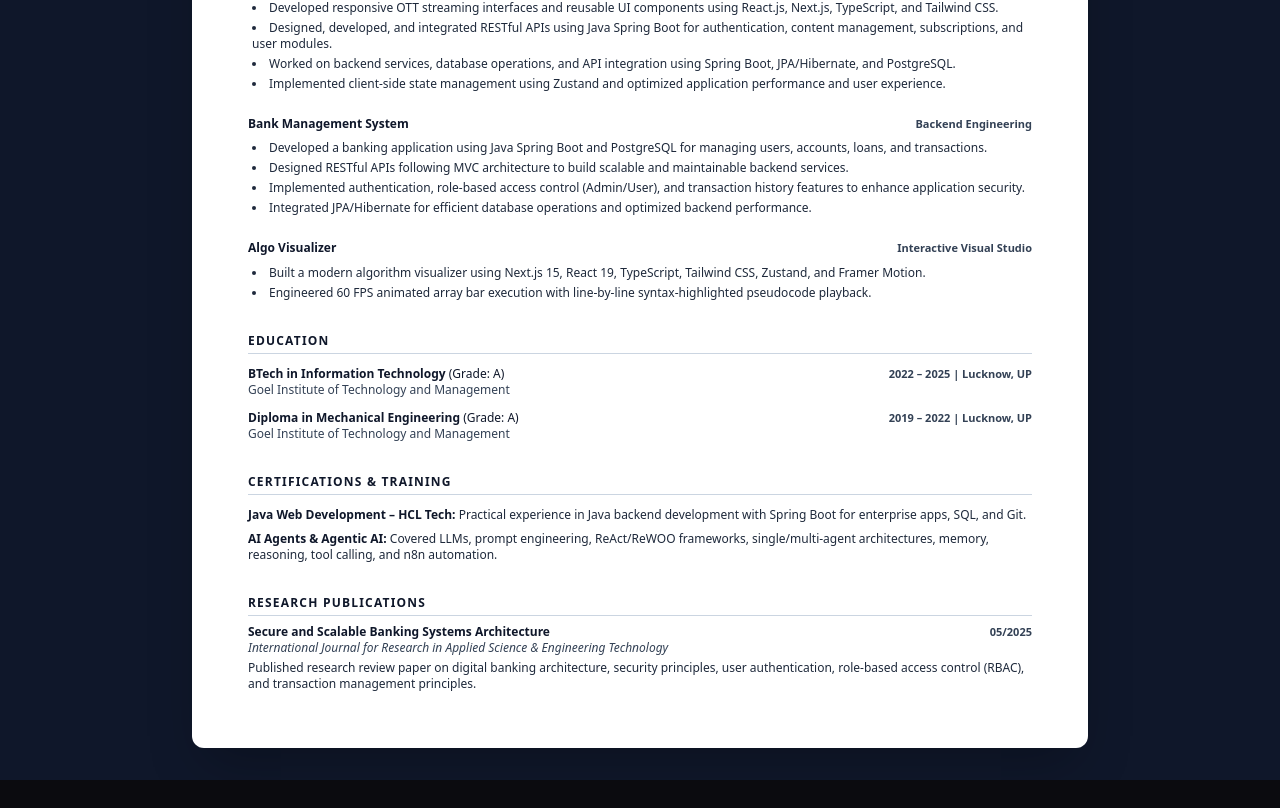
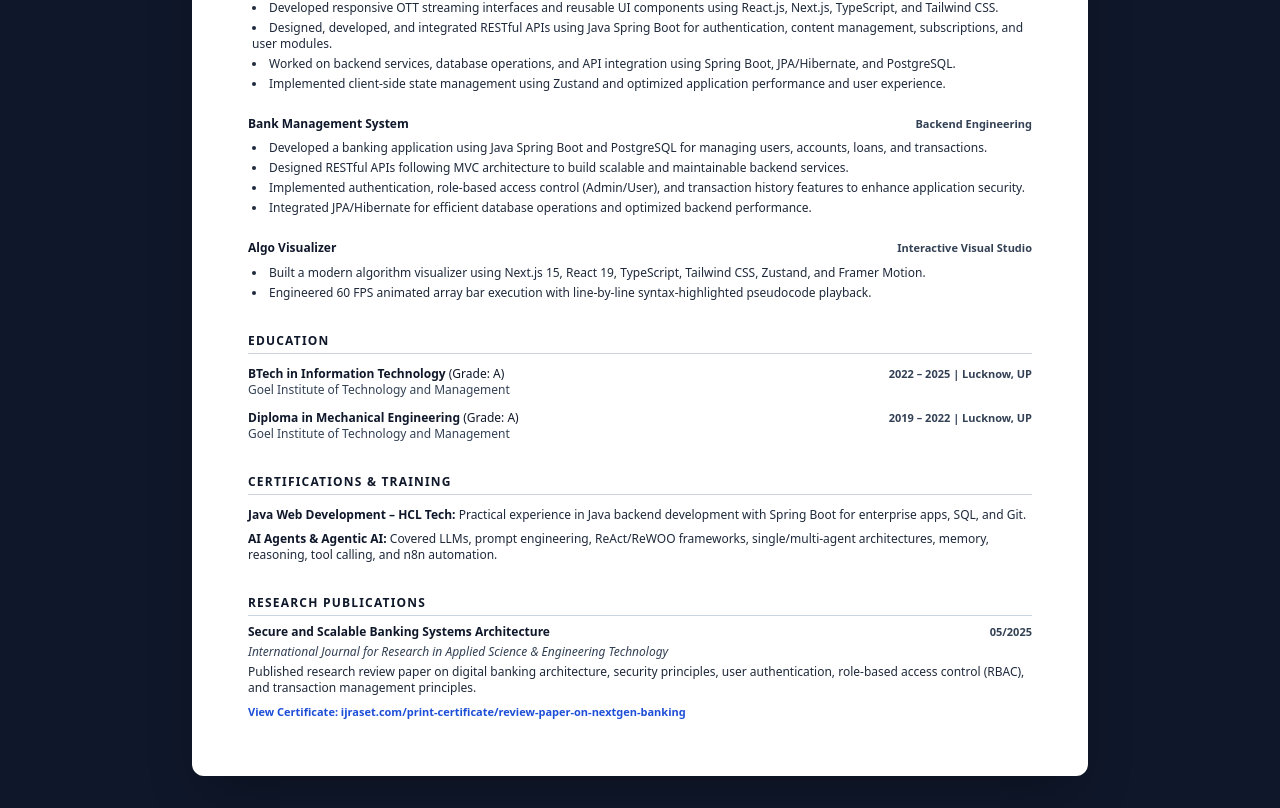
Before and after one commit to sachin11p12/Algorithm-Visualizer, a Next.js app in the folder Frontend/: page /resume in a window 1280 px wide. Shown: the part 888-1696 px from the top of the page. Before the commit the page ends 1668 px from the top, so only its background shows below. Built offline with nearby package versions, Linux system fonts and the light colour scheme.

Commit message:
feat: add portfolio home and resume pages to frontend

```diff
--- a/Frontend/app/page.tsx
+++ b/Frontend/app/page.tsx
@@ -499,6 +499,17 @@ export default function PortfolioHomePage() {
             <p className="text-xs text-muted-foreground leading-relaxed">
               Published a research review paper focusing on digital banking architecture, security principles, user authentication, role-based access control (RBAC), transaction management workflows, and scalable system design principles.
             </p>
+            <div className="pt-2">
+              <a
+                href="https://www.ijraset.com/print-certificate/review-paper-on-nextgen-banking-a-secure-and-scalable-banking-system"
+                target="_blank"
+                rel="noopener noreferrer"
+                className="inline-flex items-center space-x-1.5 text-xs font-semibold text-primary hover:underline"
+              >
+                <span>View Certificate / Publication</span>
+                <ExternalLink className="w-3.5 h-3.5" />
+              </a>
+            </div>
           </div>
         </section>
 
--- a/Frontend/app/resume/page.tsx
+++ b/Frontend/app/resume/page.tsx
@@ -201,7 +201,7 @@ export default function ResumePage() {
           <h2 className="text-xs font-bold uppercase tracking-widest text-slate-900 border-b border-slate-300 pb-1">
             Research Publications
           </h2>
-          <div className="text-xs text-slate-800">
+          <div className="text-xs text-slate-800 space-y-1">
             <div className="flex justify-between font-bold text-slate-900">
               <span>Secure and Scalable Banking Systems Architecture</span>
               <span className="text-[11px] text-slate-700 font-semibold">05/2025</span>
@@ -210,6 +210,16 @@ export default function ResumePage() {
             <p className="mt-1 text-slate-800">
               Published research review paper on digital banking architecture, security principles, user authentication, role-based access control (RBAC), and transaction management principles.
             </p>
+            <div className="pt-1">
+              <a
+                href="https://www.ijraset.com/print-certificate/review-paper-on-nextgen-banking-a-secure-and-scalable-banking-system"
+                target="_blank"
+                rel="noopener noreferrer"
+                className="text-blue-700 hover:underline font-semibold text-[11px] inline-flex items-center gap-1"
+              >
+                <span>View Certificate: ijraset.com/print-certificate/review-paper-on-nextgen-banking</span>
+              </a>
+            </div>
           </div>
         </div>
 
```
